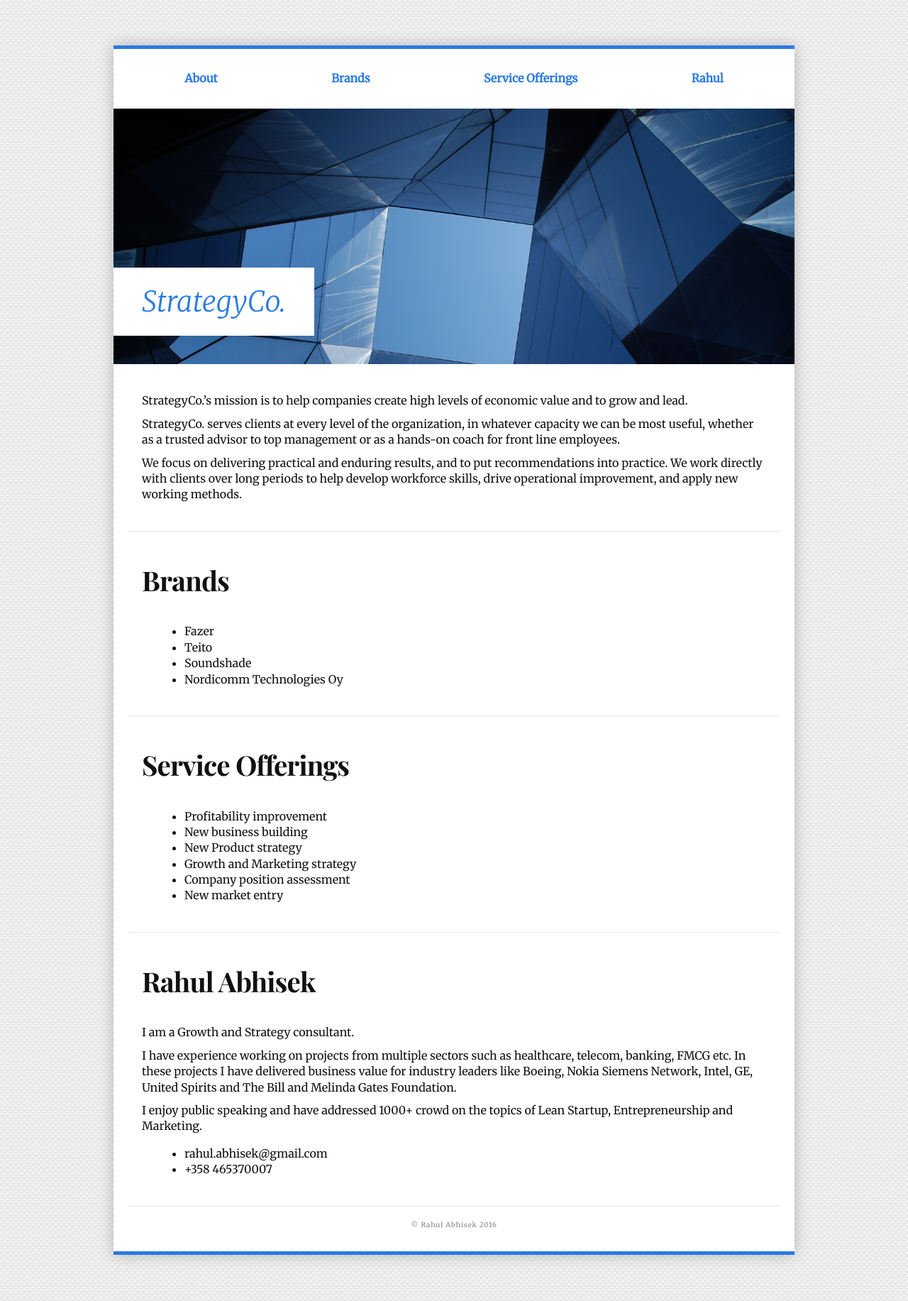
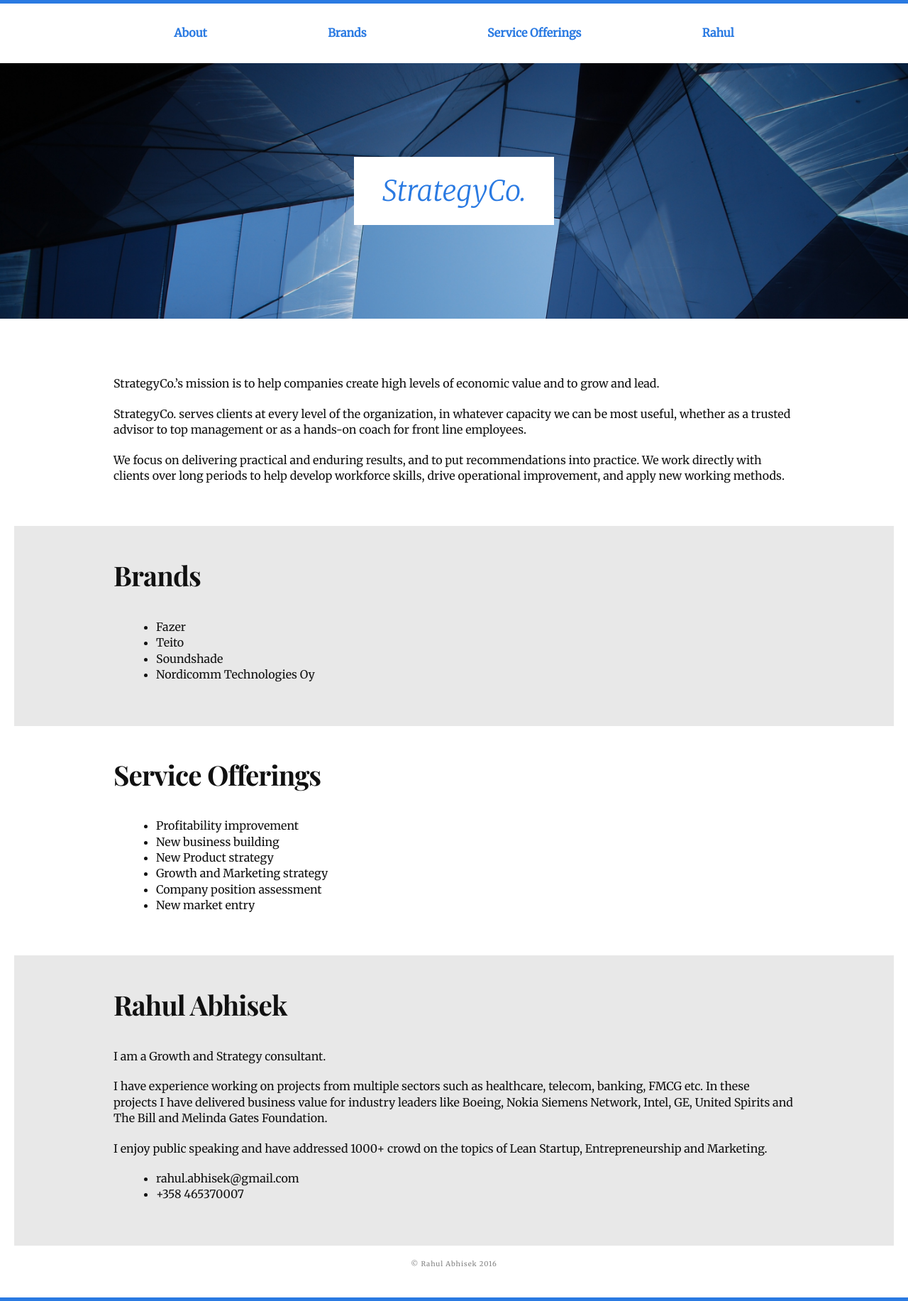
Before and after one commit to rahulabhi/rahulabhi.github.io, a Jekyll site: the page built from index.html, in a window 1280 px wide. Shown: the whole page at 71% size. Built offline with Jekyll 4.4.1, drawn with Linux system fonts in a browser that asks for light colours.

Commit message:
restyling

```diff
--- a/_includes/header.html
+++ b/_includes/header.html
@@ -6,5 +6,7 @@
   {% endfor %}
 </nav>
 <header class="header">
-    <a class="logo" href="{{ site.baseurl }}/">{{ site.title }}</a>
+    <div class="logo-wrapper">
+      <a class="logo" href="{{ site.baseurl }}/">{{ site.title }}</a>
+    </div>
 </header>
--- a/_sass/_base.scss
+++ b/_sass/_base.scss
@@ -18,7 +18,7 @@ h1, h2, h3, h4, h5, h6,
 p, blockquote, pre,
 ul, ol, dl, figure,
 %vertical-rhythm {
-    margin-bottom: $spacing-unit / 2;
+    margin-bottom: $spacing-unit;
 }
 img {
     max-width: 100%;
--- a/_sass/_styles.scss
+++ b/_sass/_styles.scss
@@ -1,9 +1,5 @@
 body {
-  background: $background-color url('../images/bg.png');
-  padding: 5px;
-  @media (min-width: 767px) {
-    padding: 5vw;
-  }
+  background: $background-color; // url('../images/bg.png');
   * {
     box-sizing: border-box;
   }
@@ -17,7 +13,7 @@ h1, h2, h3, h4, h5, h6 {
   margin: 0 auto;
   padding: $spacing-unit/1.5;
   background-color: white;
-  max-width: $content-width;
+  // max-width: $content-width;
   border-top: 5px solid $brand-color;
   border-bottom: 5px solid $brand-color;
   box-shadow: 0 0 20px rgba(black, 0.25);
@@ -37,21 +33,34 @@ h1, h2, h3, h4, h5, h6 {
     margin-bottom: $spacing-unit*2;
   }
 }
-.logo,
 .nav {
+
+}
+.logo-wrapper {
   display: block;
-  text-align: center;
+  position: absolute;
+  top: 0;
+  right: 0;
+  bottom: 0;
+  left: 0;
+  margin: 0 auto;
+  max-width: $content-width;
+  display: flex;
+  flex-direction: row;
+  justify-content: center;
+  align-items: center;
 }
 .logo {
   display: block;
-  position: absolute;
-  bottom: $spacing-unit*2;
+  // position: absolute;
+  // bottom: $spacing-unit*2;
   margin: 0 auto;
   padding: $spacing-unit/2 $spacing-unit;
   font-size: 1.5em;
   font-weight: 100;
   font-style: italic;
   text-decoration: none !important;
+  text-align: center;
   color: $brand-color !important;
   background: white;
   @media (min-width: 767px) {
@@ -64,10 +73,12 @@ h1, h2, h3, h4, h5, h6 {
   flex-direction: column;
   flex-wrap: nowrap;
   justify-content: center;
-  margin: 0 0 $spacing-unit*2 0;
+  max-width: $content-width;
+  margin: 0 auto $spacing-unit*2 auto;
   // text-transform: uppercase;
   font-size: $nav-font-size;
   font-weight: bold;
+  text-align: center;
   @media (min-width: 767px) {
     flex-direction: row;
   }
@@ -87,13 +98,19 @@ h1, h2, h3, h4, h5, h6 {
   position: relative;
   margin: 0 auto;
   border-bottom: 1px solid $grey-color-light;
+  &:nth-child(even) {
+    background-color: $grey-color-light;
+  }
 
   .section-content {
     display: block;
     position: relative;
-    margin: $spacing-unit 0;
+    margin: 0 auto;
+    padding: $spacing-unit 0;
+    max-width: $content-width;
     @media (min-width: 767px) {
-      margin: $spacing-unit*2 $spacing-unit;
+      margin: 0 auto;
+      padding: $spacing-unit*2 0;
     }
   }
 }
```
